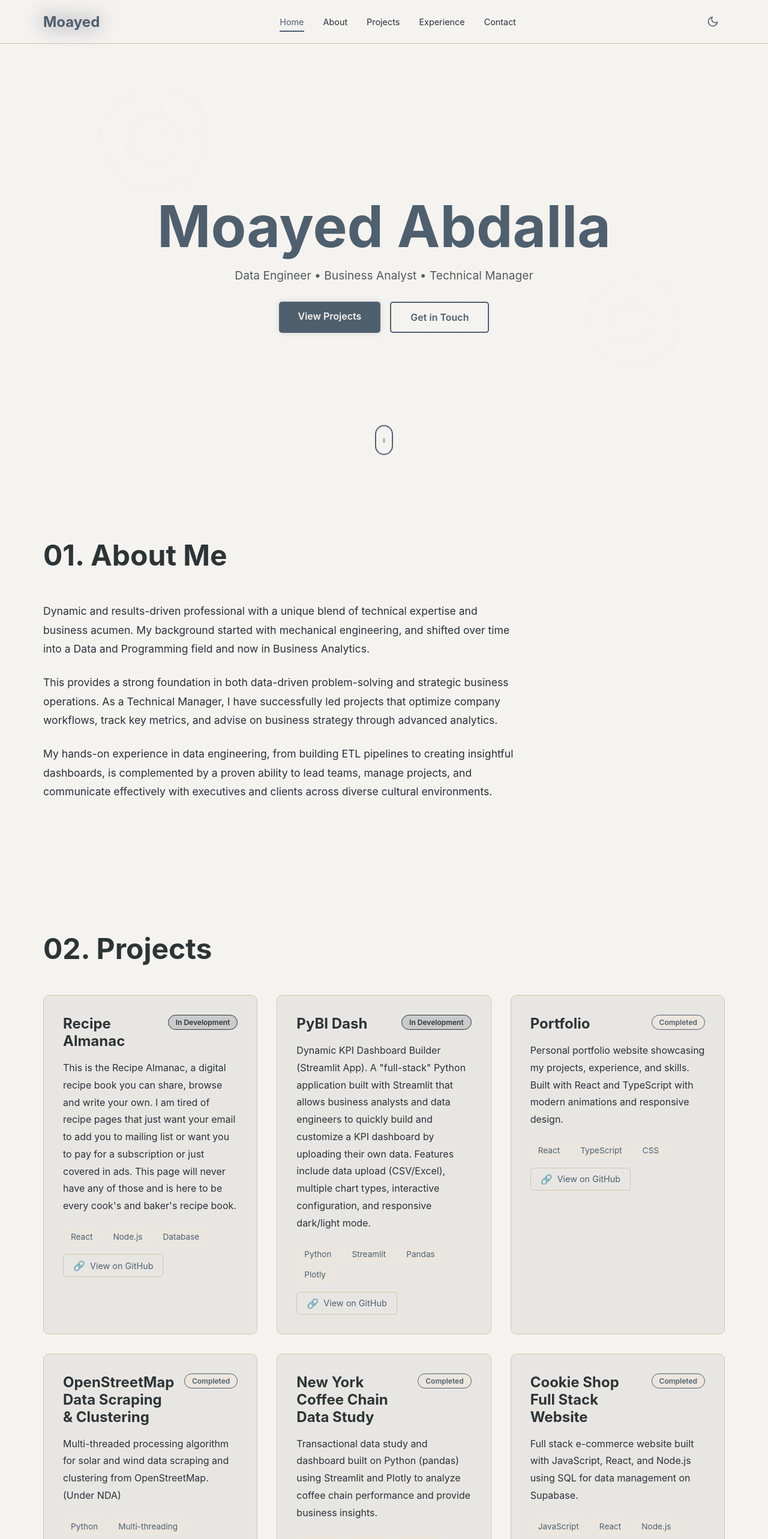
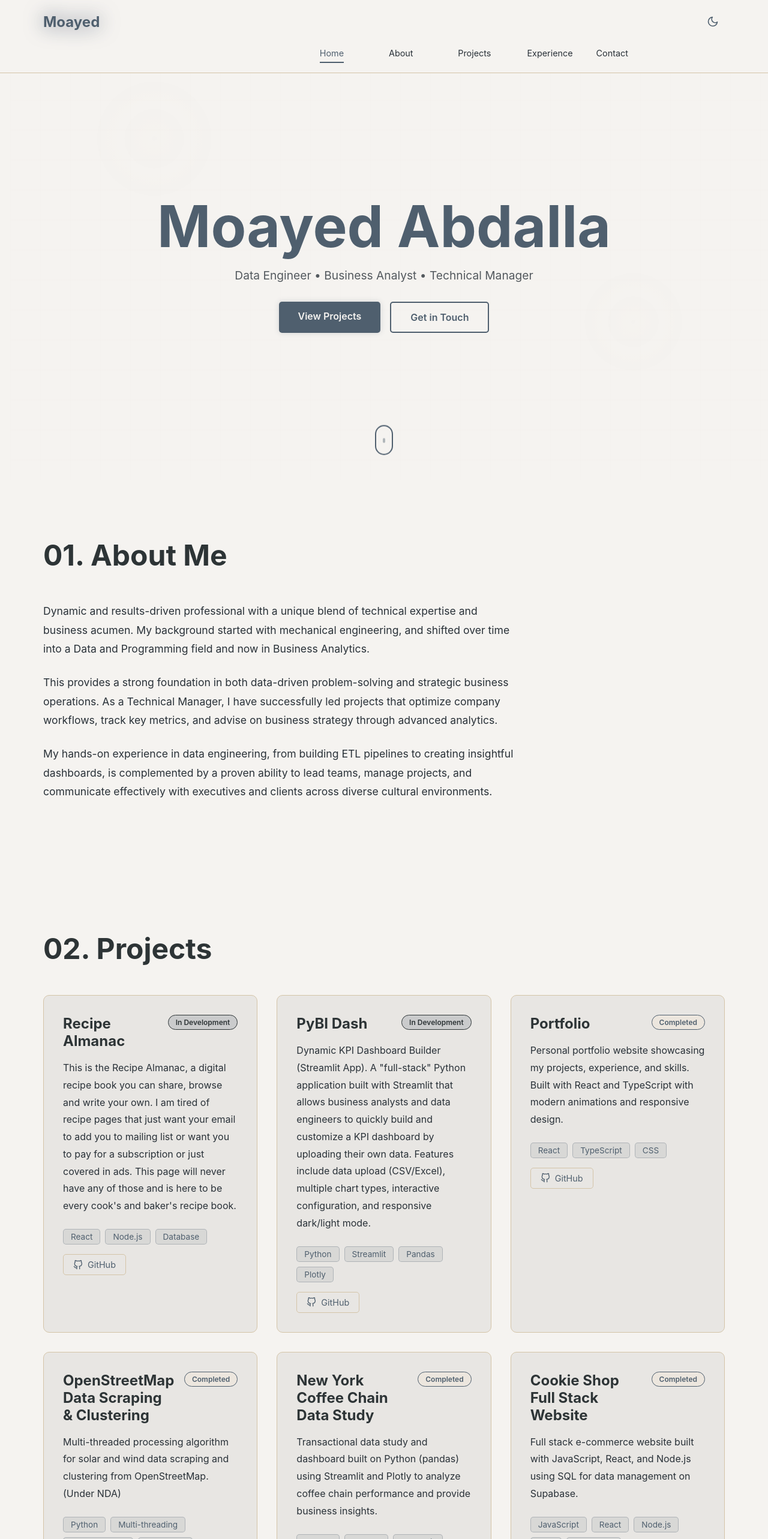
Before and after one commit to moayed-abdalla/portfolio, a React (Vite) app: page / in a window 1280 px wide. Shown: the top 2566 px of the page at 60% size. Built offline with nearby package versions, Linux system fonts and the light colour scheme.

Commit message:
fixing icons and spacing and colors

```diff
--- a/src/App.css
+++ b/src/App.css
@@ -48,10 +48,11 @@
   max-width: 1200px;
   margin: 0 auto;
   padding: 0 2rem;
-  display: flex;
-  justify-content: space-between;
+  display: grid;
+  grid-template-columns: repeat(10, 1fr);
   align-items: center;
   position: relative;
+  gap: 1rem;
 }
 
 .nav-logo {
@@ -59,6 +60,7 @@
   font-weight: 700;
   color: var(--primary-color);
   animation: glow 2s ease-in-out infinite alternate;
+  grid-column: 1;
 }
 
 .menu-overlay {
@@ -79,14 +81,14 @@
   padding: 0.5rem;
   transition: all 0.3s ease;
   z-index: 1001;
-  order: 3;
   line-height: 1;
   display: flex;
   align-items: center;
   justify-content: center;
   width: 2.5rem;
   height: 2.5rem;
-  margin-left: 0.5rem;
+  grid-column: 10;
+  justify-self: end;
 }
 
 .theme-toggle svg {
@@ -113,29 +115,8 @@
   cursor: pointer;
   padding: 0.5rem;
   z-index: 1001;
-}
-
-.hamburger-menu span {
-  width: 25px;
-  height: 3px;
-  background: var(--primary-color);
-  transition: all 0.3s ease;
-  border-radius: 2px;
-}
-
-.hamburger-menu:hover span {
-  background: var(--secondary-color);
-}
-
-.hamburger-menu {
-  display: none;
-  flex-direction: column;
-  gap: 5px;
-  background: transparent;
-  border: none;
-  cursor: pointer;
-  padding: 0.5rem;
-  z-index: 1001;
+  grid-column: 5;
+  justify-self: end;
 }
 
 .hamburger-menu span {
@@ -151,8 +132,32 @@
 }
 
 .nav-links {
-  display: flex;
-  gap: 2rem;
+  display: contents;
+}
+
+.nav-links a:nth-child(1) {
+  grid-column: 5;
+  justify-self: start;
+}
+
+.nav-links a:nth-child(2) {
+  grid-column: 6;
+  justify-self: start;
+}
+
+.nav-links a:nth-child(3) {
+  grid-column: 7;
+  justify-self: start;
+}
+
+.nav-links a:nth-child(4) {
+  grid-column: 8;
+  justify-self: start;
+}
+
+.nav-links a:nth-child(5) {
+  grid-column: 9;
+  justify-self: start;
 }
 
 .nav-links a {
@@ -364,6 +369,12 @@
   left: 50%;
   transform: translateX(-50%);
   animation: bounce 2s infinite;
+}
+
+@media (max-width: 768px) {
+  .scroll-indicator {
+    bottom: 1rem;
+  }
 }
 
 .mouse {
@@ -697,6 +708,12 @@
   border: 1px solid rgba(250, 228, 197, 0.3);
 }
 
+[data-theme="light"] .tech-tag {
+  background: rgba(79, 95, 110, 0.1);
+  color: #4f5f6e;
+  border: 1px solid rgba(79, 95, 110, 0.3);
+}
+
 .project-github-link {
   display: inline-flex;
   align-items: center;
@@ -718,7 +735,18 @@
 }
 
 .github-icon {
-  font-size: 1rem;
+  display: flex;
+  align-items: center;
+  justify-content: center;
+  width: 1rem;
+  height: 1rem;
+  flex-shrink: 0;
+}
+
+.github-icon svg {
+  width: 100%;
+  height: 100%;
+  stroke: currentColor;
 }
 
 /* Education Section */
@@ -828,7 +856,23 @@
 }
 
 .contact-icon {
-  font-size: 1.5rem;
+  display: flex;
+  align-items: center;
+  justify-content: center;
+  width: 1.5rem;
+  height: 1.5rem;
+  flex-shrink: 0;
+}
+
+.contact-icon svg {
+  width: 100%;
+  height: 100%;
+  stroke: var(--text-secondary);
+  transition: all 0.3s ease;
+}
+
+.contact-item:hover .contact-icon svg {
+  stroke: var(--primary-color);
 }
 
 /* Footer */
@@ -842,29 +886,34 @@
 
 /* Responsive Design */
 @media (max-width: 768px) {
-  .hero-name {
-    white-space: normal;
+  .nav-container {
+    grid-template-columns: repeat(5, 1fr);
+  }
+
+  .nav-logo {
+    grid-column: 1;
+  }
+
+  .nav-links {
+    display: none;
   }
 
   .theme-toggle {
-    order: 2;
-    margin-left: 0;
-    margin-right: 0.5rem;
-  }
-
-  .menu-overlay {
-    display: block;
+    grid-column: 4;
+    justify-self: end;
   }
 
   .hamburger-menu {
     display: flex;
-    order: 3;
+    grid-column: 5;
+    justify-self: end;
   }
 
-  .nav-links {
+  .nav-links.active {
+    display: flex !important;
     position: fixed;
     top: 0;
-    right: -100%;
+    right: 0;
     width: 70%;
     max-width: 300px;
     height: 100vh;
@@ -878,18 +927,20 @@
     z-index: 1000;
   }
 
-  .nav-links.active {
-    right: 0;
-  }
-
-  .nav-links a {
+  .nav-links.active a {
     font-size: 1.1rem;
     padding: 0.75rem 0;
     border-bottom: 1px solid var(--border-color);
+    grid-column: auto !important;
+    justify-self: auto !important;
   }
 
-  .nav-links a::after {
+  .nav-links.active a::after {
     display: none;
+  }
+
+  .hero-name {
+    white-space: normal;
   }
 
   .hamburger-menu.active span:nth-child(1) {
--- a/src/App.tsx
+++ b/src/App.tsx
@@ -292,8 +292,12 @@ function App() {
                   rel="noopener noreferrer"
                   className="project-github-link"
                 >
-                  <span className="github-icon">🔗</span>
-                  View on GitHub
+                  <span className="github-icon">
+                    <svg xmlns="http://www.w3.org/2000/svg" viewBox="0 0 24 24" fill="none" stroke="currentColor" strokeWidth="2" strokeLinecap="round" strokeLinejoin="round">
+                      <path d="M9 19c-5 1.5-5-2.5-7-3m14 6v-3.87a3.37 3.37 0 0 0-.94-2.61c3.14-.35 6.44-1.54 6.44-7A5.44 5.44 0 0 0 20 4.77 5.07 5.07 0 0 0 19.91 1S18.73.65 16 2.48a13.38 13.38 0 0 0-7 0C6.27.65 5.09 1 5.09 1A5.07 5.07 0 0 0 5 4.77a5.44 5.44 0 0 0-1.5 3.78c0 5.42 3.3 6.61 6.44 7A3.37 3.37 0 0 0 9 18.13V22"></path>
+                    </svg>
+                  </span>
+                  GitHub
                 </a>
               </div>
             ))}
@@ -372,19 +376,39 @@ function App() {
             </p>
             <div className="contact-info">
               <a href="mailto:moayed.h.abdalla@gmail.com" className="contact-item">
-                <span className="contact-icon">✉</span>
+                <span className="contact-icon">
+                  <svg xmlns="http://www.w3.org/2000/svg" viewBox="0 0 24 24" fill="none" stroke="currentColor" strokeWidth="2" strokeLinecap="round" strokeLinejoin="round">
+                    <path d="M4 4h16c1.1 0 2 .9 2 2v12c0 1.1-.9 2-2 2H4c-1.1 0-2-.9-2-2V6c0-1.1.9-2 2-2z"></path>
+                    <polyline points="22,6 12,13 2,6"></polyline>
+                  </svg>
+                </span>
                 <span>moayed.h.abdalla@gmail.com</span>
               </a>
               <a href="tel:+966501907661" className="contact-item">
-                <span className="contact-icon">📞</span>
+                <span className="contact-icon">
+                  <svg xmlns="http://www.w3.org/2000/svg" viewBox="0 0 24 24" fill="none" stroke="currentColor" strokeWidth="2" strokeLinecap="round" strokeLinejoin="round">
+                    <path d="M22 16.92v3a2 2 0 0 1-2.18 2 19.79 19.79 0 0 1-8.63-3.07 19.5 19.5 0 0 1-6-6 19.79 19.79 0 0 1-3.07-8.67A2 2 0 0 1 4.11 2h3a2 2 0 0 1 2 1.72 12.84 12.84 0 0 0 .7 2.81 2 2 0 0 1-.45 2.11L8.09 9.91a16 16 0 0 0 6 6l1.27-1.27a2 2 0 0 1 2.11-.45 12.84 12.84 0 0 0 2.81.7A2 2 0 0 1 22 16.92z"></path>
+                  </svg>
+                </span>
                 <span>+966 50 190 7661</span>
               </a>
               <a href="https://linkedin.com/in/moayed-abdalla/" target="_blank" rel="noopener noreferrer" className="contact-item">
-                <span className="contact-icon">💼</span>
+                <span className="contact-icon">
+                  <svg xmlns="http://www.w3.org/2000/svg" viewBox="0 0 24 24" fill="none" stroke="currentColor" strokeWidth="2" strokeLinecap="round" strokeLinejoin="round">
+                    <path d="M16 8a6 6 0 0 1 6 6v7h-4v-7a2 2 0 0 0-2-2 2 2 0 0 0-2 2v7h-4v-7a6 6 0 0 1 6-6z"></path>
+                    <rect x="2" y="9" width="4" height="12"></rect>
+                    <circle cx="4" cy="4" r="2"></circle>
+                  </svg>
+                </span>
                 <span>LinkedIn</span>
               </a>
               <div className="contact-item">
-                <span className="contact-icon">📍</span>
+                <span className="contact-icon">
+                  <svg xmlns="http://www.w3.org/2000/svg" viewBox="0 0 24 24" fill="none" stroke="currentColor" strokeWidth="2" strokeLinecap="round" strokeLinejoin="round">
+                    <path d="M21 10c0 7-9 13-9 13s-9-6-9-13a9 9 0 0 1 18 0z"></path>
+                    <circle cx="12" cy="10" r="3"></circle>
+                  </svg>
+                </span>
                 <span>Jeddah, Saudi Arabia</span>
               </div>
             </div>
--- a/src/index.css
+++ b/src/index.css
@@ -25,9 +25,35 @@ body {
   min-height: 100vh;
 }
 
-/* Scrollbar Styling */
+/* Scrollbar Styling - Hidden on large screens */
+::-webkit-scrollbar {
+  width: 0;
+  background: transparent;
+}
+
+/* Hide scrollbar for Firefox */
+html {
+  scrollbar-width: none;
+}
+
+/* Hide scrollbar for IE and Edge */
+* {
+  -ms-overflow-style: none;
+}
+
+/* Show scrollbar on small screens */
+@media (max-width: 768px) {
   ::-webkit-scrollbar {
     width: 10px;
+    background: var(--bg-dark);
+  }
+
+  html {
+    scrollbar-width: thin;
+  }
+
+  * {
+    -ms-overflow-style: auto;
   }
 
   ::-webkit-scrollbar-track {
@@ -42,6 +68,7 @@ body {
   ::-webkit-scrollbar-thumb:hover {
     background: var(--primary-color);
   }
+}
 
 /* Selection */
 ::selection {
```
Lines whose indentation alone changed are shown as unchanged.
